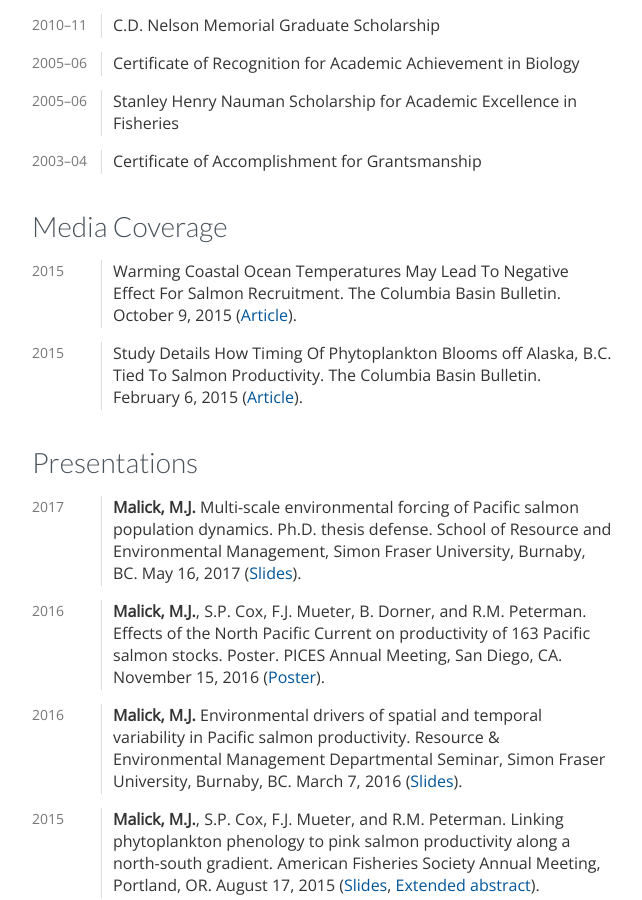
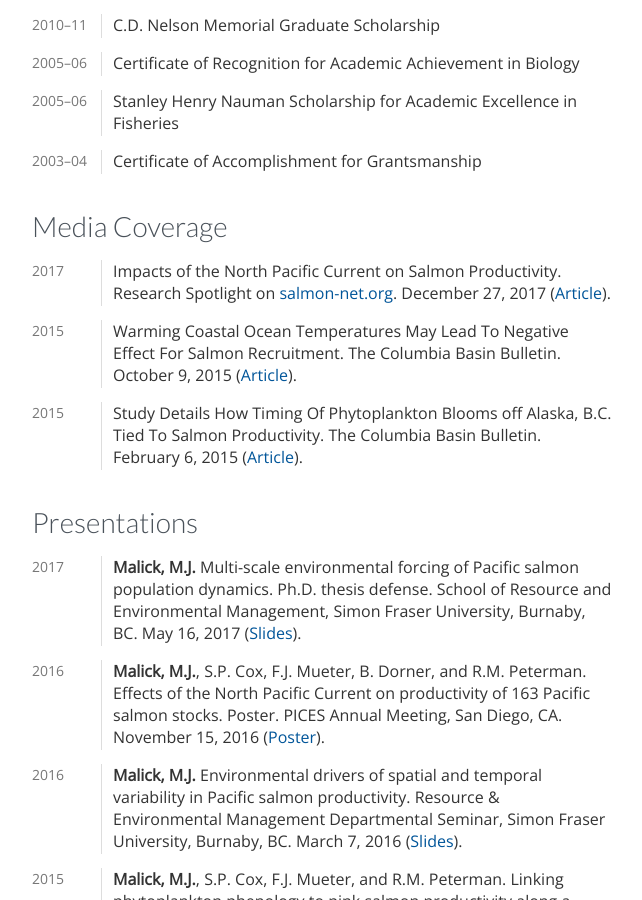
Before and after one commit to michaelmalick/michaelmalick.github.io, a Jekyll site: the page built from malick-cv.md, in a window 1280 px wide and 900 px high, scrolled down 2131 px. Shown: the whole window, without its empty margins (438-1080 px from the left). Built offline with Jekyll 4.4.1, drawn with Linux system fonts in a browser that asks for light colours.

Commit message:
Add salmon-net to CV + ORCiD to sidebar

```diff
--- a/_includes/sidebar.html
+++ b/_includes/sidebar.html
@@ -12,4 +12,6 @@
     <img src="/images/github-grey.png" alt="GitHub" width="20px" align="left"/></a>
   <a href="https://scholar.google.com/citations?user=98VPn3kAAAAJ&hl">
     <img src="/images/google-grey.png" alt="Google Scholar" width="20px" align="left"/></a>
+  <a href=" https://orcid.org/0000-0002-8376-5476">
+    <img src="/images/orcid-grey.png" alt="ORCiD" width="20px" align="left"/></a>
 </div>
--- a/malick-cv.md
+++ b/malick-cv.md
@@ -69,7 +69,8 @@ Publications
 :   **Malick, M.J.**, S.P. Cox, F.J. Mueter, B. Dorner, and R.M. Peterman. 2017.
     Effects of the North Pacific Current on the productivity of 163
     Pacific salmon stocks. Fisheries Oceanography 26:268--281
-    <http://doi.org/10.1111/fog.12190>.
+    <http://doi.org/10.1111/fog.12190>
+    ([PDF][Malick:2017]).
 
 2016
 :   **Malick, M.J.** and S.P. Cox. 2016. Regional-scale declines in
@@ -150,6 +151,11 @@ Awards and Scholarships
 
 Media Coverage
 --------------
+
+2017
+:   Impacts of the North Pacific Current on Salmon Productivity. Research
+    Spotlight on [salmon-net.org](http://salmon-net.org). December 27, 2017
+    ([Article][salmonnet:2017]).
 
 2015
 :   Warming Coastal Ocean Temperatures May Lead To Negative Effect For Salmon
@@ -383,6 +389,7 @@ Field Experience
 [MalickCV]: ../malick-cv.pdf
 
 [SFU:Phd]: https://s3-us-west-2.amazonaws.com/michaelmalick-com-public/papers/malick_phd_thesis_2017.pdf
+[Malick:2017]: https://s3-us-west-2.amazonaws.com/michaelmalick-com-public/papers/malick_etal_2017.pdf
 [Malick:2016]: https://s3-us-west-2.amazonaws.com/michaelmalick-com-public/papers/malick_cox_2016.pdf
 [Malick:2011]: https://s3-us-west-2.amazonaws.com/michaelmalick-com-public/papers/malick_etal_2011.pdf
 [Malick:2009]: https://s3-us-west-2.amazonaws.com/michaelmalick-com-public/papers/malick_etal_2009.pdf
@@ -393,3 +400,5 @@ Field Experience
 [Slides:afs-2015]: https://s3-us-west-2.amazonaws.com/michaelmalick-com-public/slides/malick_etal_afs2015_slides.pdf
 [Abstract:afs-2015]: https://s3-us-west-2.amazonaws.com/michaelmalick-com-public/slides/malick_etal_afs2015_extended_abstract.pdf
 [Poster:pices-2016]: https://s3-us-west-2.amazonaws.com/michaelmalick-com-public/slides/malick_etal_pices2016_poster.pdf
+
+[salmonnet:2017]: http://salmon-net.org/impacts-of-variations-in-the-north-pacific-current-on-salmon-productivity-differ-both-geographically-and-by-species/
```
Also changed, not shown: cv/index.md (+10 -1 lines), images/orcid-grey.png (added), 1 other file.
